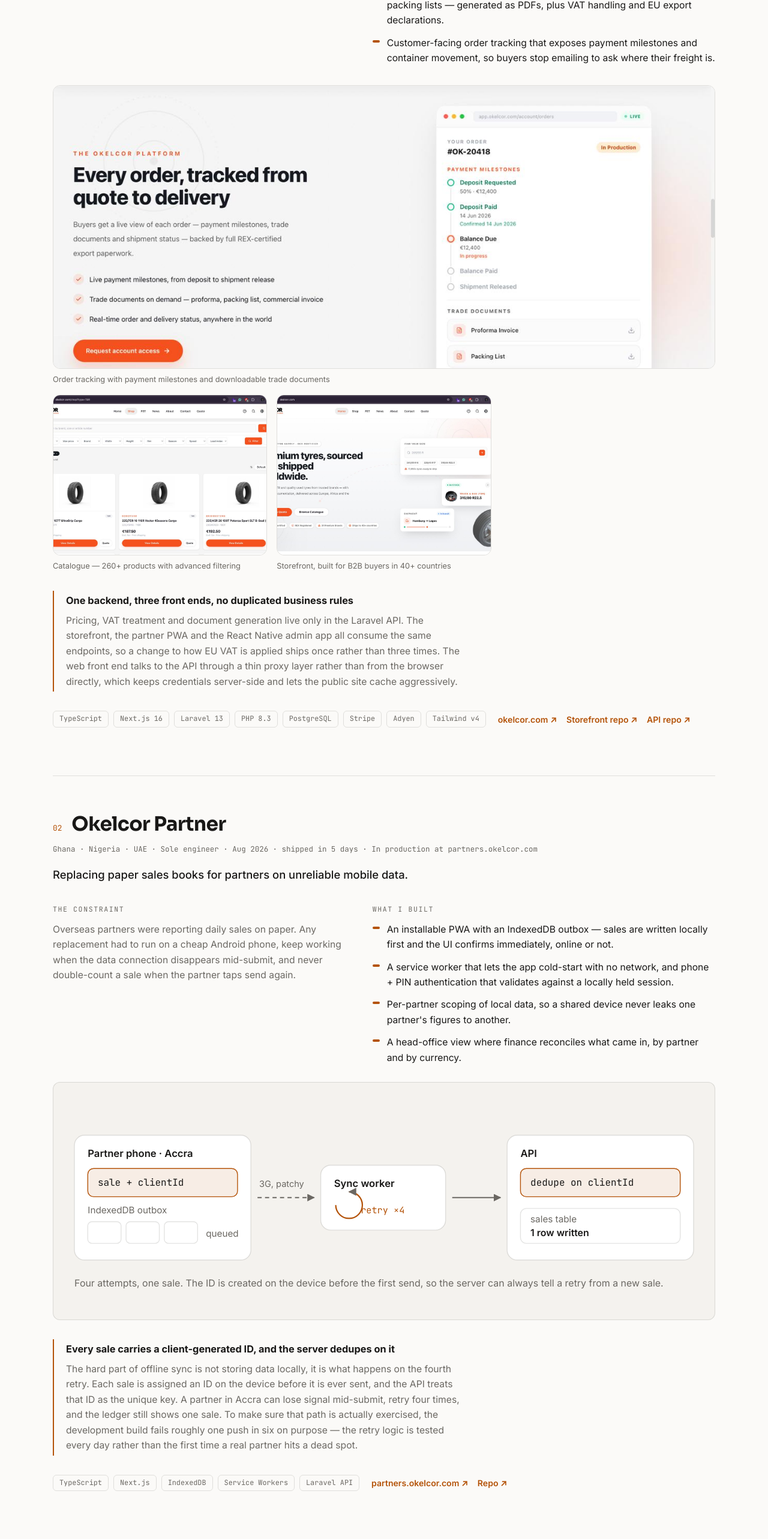
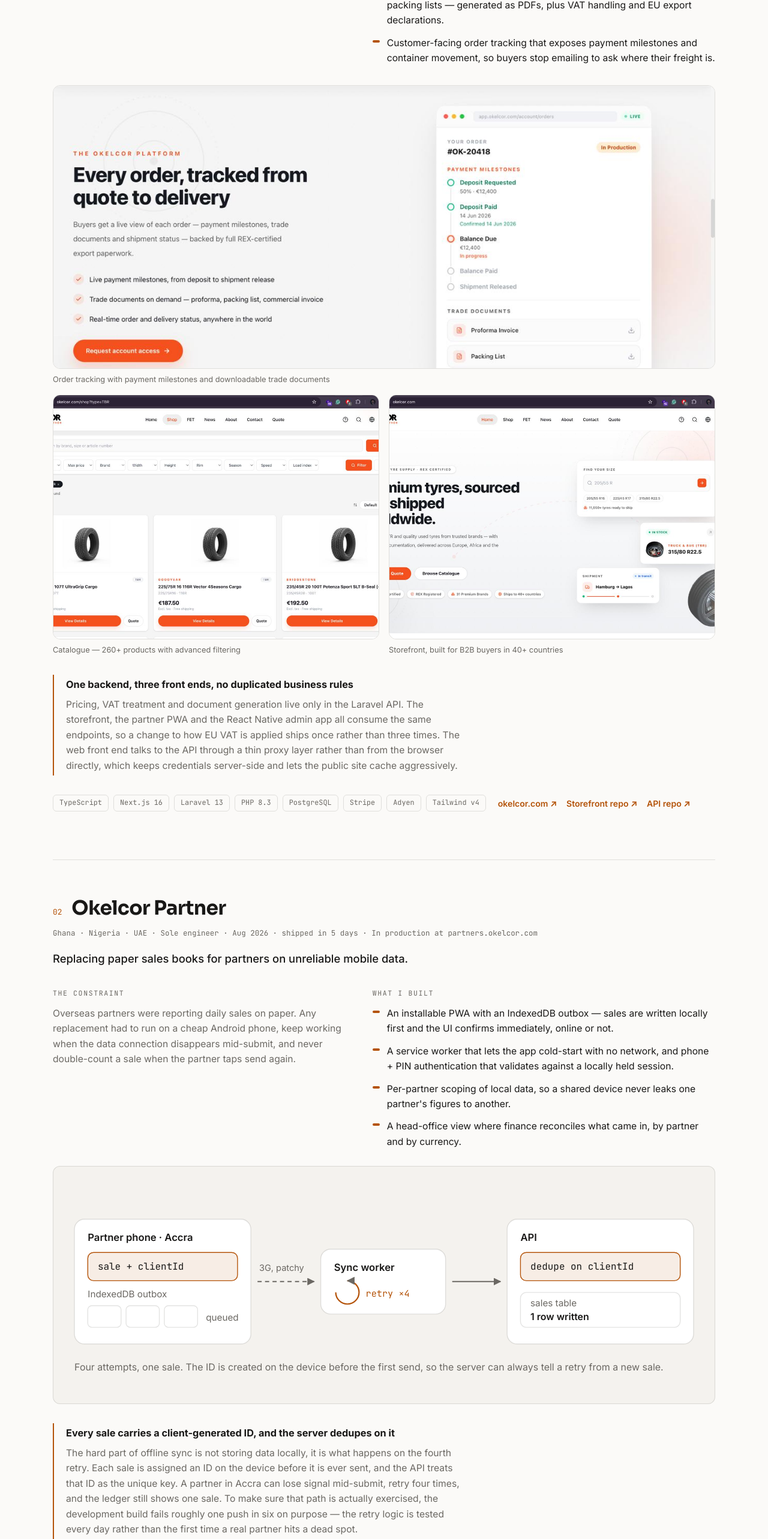
Before and after one commit to johnseyi/johnseyi.github.io, a React (Vite) app: page / in a window 1280 px wide. Shown: the part 1632-4198 px from the top of the page at 60% size. Built offline with nearby package versions, Linux system fonts and the light colour scheme.

Commit message:
Fix diagram label collisions, image grid gap, and reveal fallbacks
Co-Authored-By: Claude Fable 5 <noreply@anthropic.com>
Claude-Session: https://claude.ai/code/session_015ZYroVopWDxtwvYFxgd8W4

```diff
--- a/src/components/CaseStudies.tsx
+++ b/src/components/CaseStudies.tsx
@@ -66,9 +66,9 @@ function Study({ study, index }: { study: CaseStudy; index: number }) {
 
       {study.images && (
         <Reveal>
-          <div className="my-8 grid gap-4 sm:grid-cols-3">
+          <div className="my-8 grid gap-4 sm:grid-cols-2">
             {study.images.map((img, i) => (
-              <figure key={img.src} className={i === 0 ? "sm:col-span-3" : ""}>
+              <figure key={img.src} className={i === 0 ? "sm:col-span-2" : ""}>
                 <img
                   src={img.src}
                   alt={img.alt}
--- a/src/components/Diagrams.tsx
+++ b/src/components/Diagrams.tsx
@@ -52,8 +52,8 @@ export function SyncDiagram() {
       {/* Retry */}
       <rect x="304" y="82" width="150" height="78" rx="12" fill={surface} stroke={line} />
       <text x="320" y="108" fontSize="12" fontWeight="600" fill={ink}>Sync worker</text>
-      <path d="M 322 130 a 16 16 0 1 0 16 -16" fill="none" stroke={accent} strokeWidth="1.6" markerEnd="url(#ar-sync)" />
-      <text x="352" y="140" fontSize="11" fill={accent} fontFamily="var(--font-mono)">retry ×4</text>
+      <path d="M 322 134 a 14 14 0 1 0 14 -14" fill="none" stroke={accent} strokeWidth="1.6" markerEnd="url(#ar-sync)" />
+      <text x="358" y="139" fontSize="11" fill={accent} fontFamily="var(--font-mono)">retry ×4</text>
 
       <line x1="462" y1="121" x2="520" y2="121" stroke={muted} strokeWidth="1.5" markerEnd="url(#ar-sync)" />
 
@@ -97,7 +97,7 @@ export function TenancyDiagram() {
       {/* Platform */}
       <rect x="8" y="88" width="744" height="96" rx="12" fill={surface} stroke={line} />
       <text x="24" y="114" fontSize="12.5" fontWeight="600" fill={ink}>Shared platform · Laravel, 17 bounded modules</text>
-      <text x="628" y="114" fontSize="10.5" fill={muted}>boundaries enforced in CI</text>
+      <text x="736" y="114" fontSize="10.5" fill={muted} textAnchor="end">boundaries enforced in CI</text>
       {modules.map((m, i) => (
         <g key={m}>
           <rect x={24 + i * 102} y={130} width="92" height="30" rx="6" fill="var(--surface-2)" stroke={line} />
--- a/src/components/Reveal.tsx
+++ b/src/components/Reveal.tsx
@@ -1,4 +1,4 @@
-import { motion } from "framer-motion";
+import { motion, useReducedMotion } from "framer-motion";
 
 export default function Reveal({
   children,
@@ -9,6 +9,12 @@ export default function Reveal({
   delay?: number;
   className?: string;
 }) {
+  const reduce = useReducedMotion();
+
+  // Render the content outright rather than fading it in — this also guarantees
+  // nothing stays at opacity 0 if the viewport observer never fires.
+  if (reduce) return <div className={className}>{children}</div>;
+
   return (
     <motion.div
       className={className}
--- a/src/index.css
+++ b/src/index.css
@@ -58,6 +58,14 @@ h1, h2, h3 {
   background: var(--accent-soft);
 }
 
+/* Recruiters do save pages as PDF — make sure scroll-revealed content is never blank on paper. */
+@media print {
+  *, *::before, *::after {
+    opacity: 1 !important;
+    transform: none !important;
+  }
+}
+
 @media (prefers-reduced-motion: reduce) {
   html { scroll-behavior: auto; }
   *, *::before, *::after {
```
